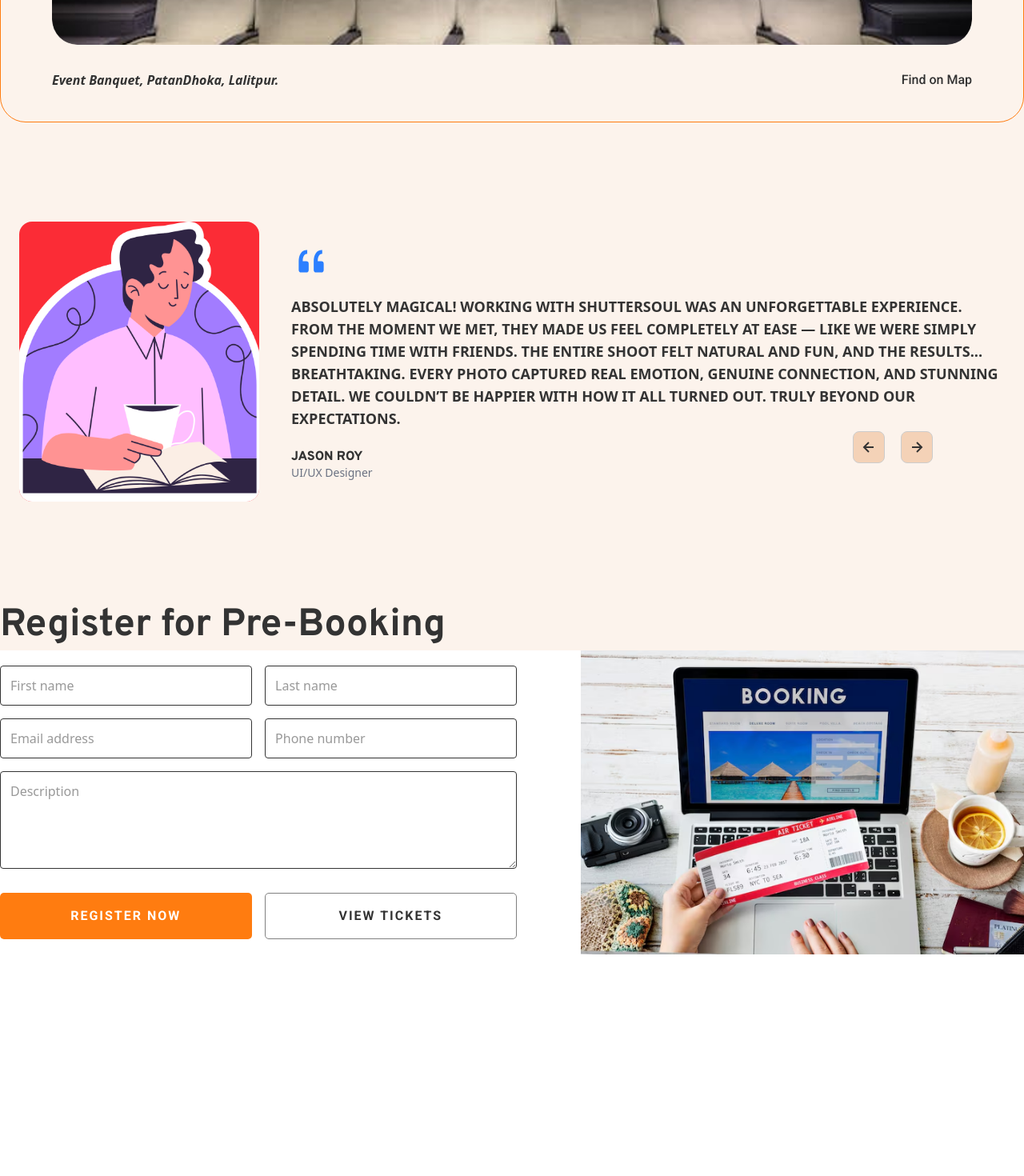
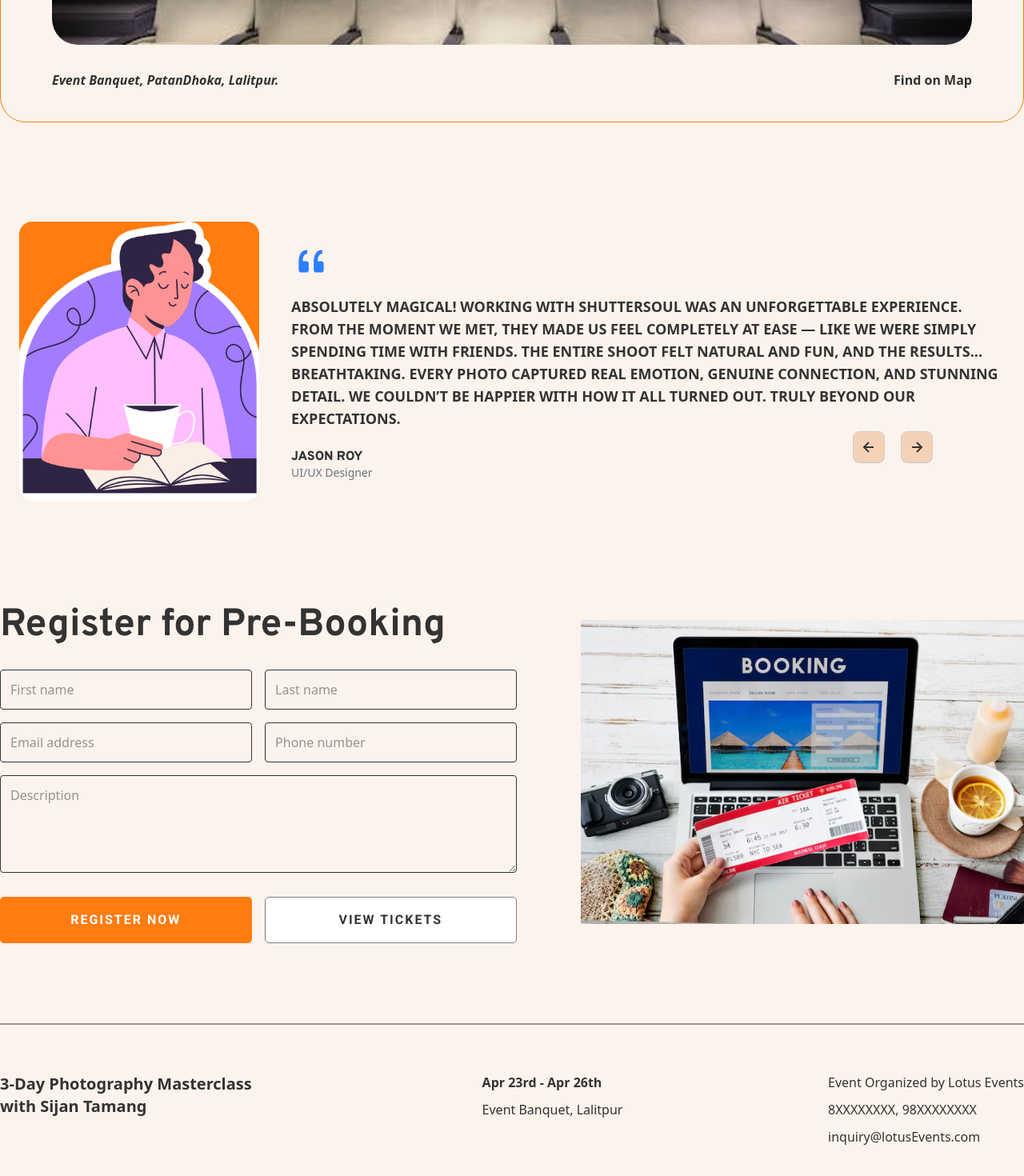
Before and after one commit to Rasic-Pegasus/photography_class, a React (Vite) app: page / in a window 1280 px wide. Shown: the part 3391-4861 px from the top of the page at 80% size. Before the commit the page ends 4584 px from the top, so only its background shows below. Built offline with nearby package versions, Linux system fonts and the light colour scheme.

Commit message:
photography-onpage-web

```diff
--- a/src/App.jsx
+++ b/src/App.jsx
@@ -10,6 +10,8 @@ import Location from './components/location'
 import Carousel from './components/carousel'
 
 import Form from './components/form'
+
+import Footer from './components/footer'
 
 
 
@@ -46,13 +48,30 @@ function App() {
         />
 
 
-     <Carousel/>
-
-     <div>
-       <Form/>
+        <Carousel />
 
 
-     </div>
+        <Form
+          title="Register for Pre-Booking"
+
+        />
+
+        <Footer
+          day="3-Day Photography Masterclass with
+          Sijan Tamang"
+          date="Apr 23rd -  Apr 26th"
+          location="Event Banquet, Lalitpur"
+          organiser="Event Organized by Lotus Events"
+          phone="8XXXXXXXX, 98XXXXXXXX"
+          mail="inquiry@lotusEvents.com"
+
+
+
+
+        />
+
+
+
 
 
 
--- a/src/components/carousel.jsx
+++ b/src/components/carousel.jsx
@@ -77,7 +77,7 @@ const Carousel = () => {
 
 
                             {/* Left Side - Image */}
-                            <div className="bg-red-500 rounded-2xl">
+                            <div className="bg-[var(--color-primary)] rounded-2xl">
                                 <img
                                     src={item.carouseTeamPhoto}
                                     alt={item.carouseTeamName}
@@ -99,16 +99,9 @@ const Carousel = () => {
                                 </h6>
                                 <p className="text-gray-500 text-sm">{item.carouseTeamPost}</p>
 
-
-
-
-
                             </div>
 
-
-
                         </div>
-
 
                     </SwiperSlide>
                 ))}
--- /dev/null
+++ b/src/components/footer.jsx
@@ -0,0 +1,31 @@
+import React from 'react'
+
+
+const Footer = ({ day, date, location, organiser, phone, mail }) => {
+
+  return (
+    <div className='flex justify-between border-t-2 border-t-[#989595] py-15'>
+
+      <div className='w-[346px]'>
+        <p className='text-xl font-bold'>{day}</p>
+      </div>
+
+      <div className='flex flex-col gap-2.5'>
+        <p className='font-bold'>{date}</p>
+        <p>{location}</p>
+      </div>
+
+
+      <div className='flex flex-col gap-2.5'>
+        <p>{organiser}</p>
+        <p>{phone}</p>
+        <p>{mail}</p>
+      </div>
+
+
+
+    </div>
+  )
+}
+
+export default Footer;
--- a/src/components/form.jsx
+++ b/src/components/form.jsx
@@ -3,7 +3,8 @@ import emailjs from "emailjs-com";
 
 import formimage from "../assets/images/fbi.png";
 
-const Form = () => {
+const Form = ({title}) => {
+
   const [firstname, setFirstname] = useState("");
   const [lastname, setLastname] = useState("");
   const [email, setEmail] = useState("");
@@ -24,8 +25,8 @@ const Form = () => {
         "service_ys2onepage", // replace with your EmailJS service ID
         "template_y610agb", // replace with your EmailJS template ID
         {
-          firstName: firstname,
-          lastName: lastname,
+          firstname: firstname,
+          lastname: lastname,
           email: email,
           phone: phone,
           description: description,
@@ -54,12 +55,13 @@ const Form = () => {
   };
 
   return (
-    <div className="mt-[100px]">
-      <h2>Register for Pre-Booking</h2>
+    <div className="mt-[100px] mb-[100px]">
+      {/* <h2 className="mb-6">{title}</h2> */}
 
-      <div className="bg-white flex items-center justify-between gap-20">
+      <div className="flex items-center justify-between gap-20">
         <div className="w-[700px]">
           <form onSubmit={handleSubmit} className="">
+             <h2 className="mb-6">{title}</h2>
             <div className="grid grid-cols-2 gap-4">
               <input
                 type="text"
@@ -113,14 +115,14 @@ const Form = () => {
             />
 
             <div className="flex gap-4 mt-6">
-              <button type="submit" className="btn_main w-full">
+              <button type="submit" className="btn_main w-full capitalize">
                 Register now
               </button>
 
               <button
                 type="button"
                 onClick={handleViewTickets}
-                className="btn_secondary w-full"
+                className="btn_secondary w-full capitalize"
               >
                 View Tickets
               </button>
@@ -129,7 +131,7 @@ const Form = () => {
         </div>
 
         <div className="w-[600px]">
-          <img className="object-cover" src={formimage} alt="" />
+          <img className="object-cover rounded-xs" src={formimage} alt="" />
         </div>
       </div>
     </div>
--- a/src/components/location.jsx
+++ b/src/components/location.jsx
@@ -10,7 +10,7 @@ const locationData = [
   },
 ];
 
-const Location = ({ Locationhead}) => {
+const Location = ({ Locationhead }) => {
 
 
   return (
@@ -39,12 +39,18 @@ const Location = ({ Locationhead}) => {
             <p className="italic font-bold">
               {location.eventLocation}
             </p>
-            <button
-              className="font-medium"
-              type="button"
+
+            <a
+              href="https://www.google.com/maps/@27.7247547,85.3208659,3992m/data=!3m1!1e3?entry=ttu&g_ep=EgoyMDI1MDgyNS4wIKXMDSoASAFQAw%3D%3D"
+              className="font-bold"
+              target="_blank"
+              rel="noopener noreferrer"
             >
               {location.book}
-            </button>
+            </a>
+
+
+
           </div>
 
 
```
Also changed, not shown: src/index.css (+18 -8 lines). Lines whose indentation alone changed are shown as unchanged.
